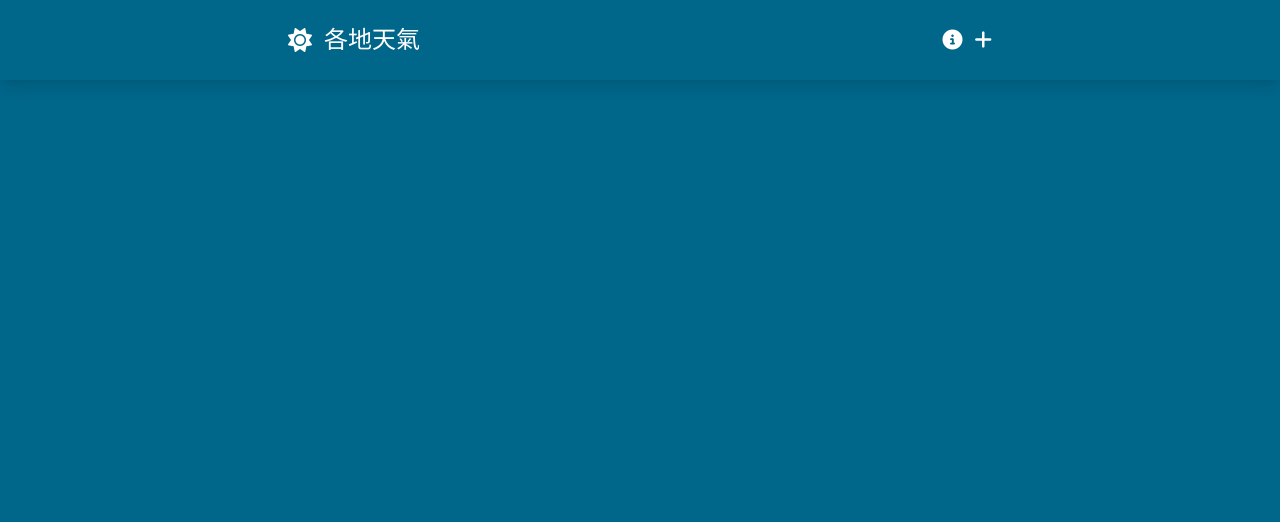
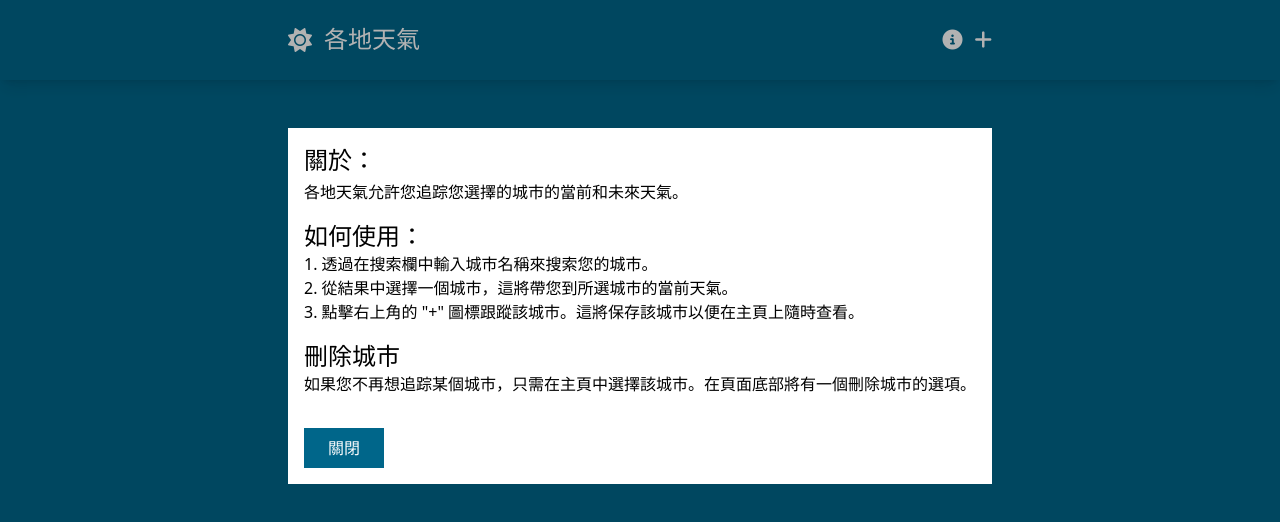
Before and after one commit to TallTall22/weatherApp, a Vue app: page / in a window 1280 px wide. Both pictures are taken after a click on the icon 952 px from the left and 40 px from the top of the page. Shown: the top 522 px of the page. Built offline with nearby package versions, Linux system fonts and the light colour scheme.

Commit message:
add baseModal

```diff
--- /dev/null
+++ b/src/components/BaseModal.vue
@@ -0,0 +1,54 @@
+<script setup>
+defineEmits(['close-modal'])
+defineProps({
+  modalActive:{
+    type:Boolean,
+    default:false
+  }
+})
+</script>
+
+<template>
+  <Teleport to="body">
+    <Transition name="modal-outer">
+      <div v-show="modalActive" class="absolute w-full bg-black bg-opacity-30 h-screen top-0 left-0 flex justify-center px-8">
+        <Transition name="modal-inner">
+          <div v-if="modalActive" class="p-4 bg-white self-start mt-32 max-w-screen-md">
+            <slot />
+            <button class="text-white mt-8 bg-weather-primary py-2 px-6" @click="$emit('close-modal')">關閉</button>
+          </div>
+        </Transition>
+
+      </div>
+    </Transition>
+  </Teleport>
+</template>
+
+<style scoped>
+  .modal-outer-enter-active,
+  .modal-outer-leave-active{
+    transition: opacity 0.3s cubic-bezier(0.52, 0.02, 0.19, 1.02);
+  }
+
+  .modal-outer-enter-from,
+  .modal-outer-leave-to {
+    opacity: 0;
+  }
+
+  .modal-inner-enter-active{
+    transition: all 0.3s cubic-bezier(0.52, 0.02, 0.19, 1.02) 0.15s;
+  }
+
+  .modal-inner-leave-active{
+    transition: all 0.3s cubic-bezier(0.52, 0.02, 0.19, 1.02);
+  }
+
+  .modal-inner-enter-from{
+    opacity: 0;
+    transform:scale(0.8);
+  }
+
+  .modal-inner-leave-to{
+    transform:scale(0.8);
+  }
+</style>
--- a/src/components/SiteNavigation.vue
+++ b/src/components/SiteNavigation.vue
@@ -1,5 +1,12 @@
 <script setup>
 import {RouterLink} from "vue-router"
+import BaseModal from "./BaseModal.vue";
+import { ref } from "vue";
+
+const modalActive=ref(null)
+const toggleModal=()=>{
+  modalActive.value=!modalActive.value
+}
 </script>
 
 <template>
@@ -13,9 +20,36 @@
       </RouterLink>
 
       <div class="flex gap-3 flex-1 justify-end">
-        <i class="fa-solid fa-circle-info text-xl hover:text-weather-secondary duration-150 cursor-pointer"></i>
+        <i class="fa-solid fa-circle-info text-xl hover:text-weather-secondary duration-150 cursor-pointer" @click="toggleModal"></i>
         <i class="fa-solid fa-plus text-xl hover:text-weather-secondary duration-150 cursor-pointer"></i>
       </div>
+
+      <BaseModal :modalActive="modalActive" @close-modal="toggleModal">
+        <div class="text-black">
+          <h1 class="text-2xl mb-1">關於：</h1>
+          <p class="mb-4">
+            各地天氣允許您追踪您選擇的城市的當前和未來天氣。
+          </p>
+          <h2 class="text-2xl">如何使用：</h2>
+          <ol class="list-decimal list-inside mb-4">
+            <li>
+              透過在搜索欄中輸入城市名稱來搜索您的城市。
+            </li>
+            <li>
+              從結果中選擇一個城市，這將帶您到所選城市的當前天氣。
+            </li>
+            <li>
+              點擊右上角的 "+" 圖標跟蹤該城市。這將保存該城市以便在主頁上隨時查看。
+            </li>
+          </ol>
+
+          <h2 class="text-2xl">刪除城市</h2>
+          <p>
+            如果您不再想追踪某個城市，只需在主頁中選擇該城市。在頁面底部將有一個刪除城市的選項。
+          </p>
+
+        </div>
+      </BaseModal>
     </nav>
   </header>
 </template>
```
